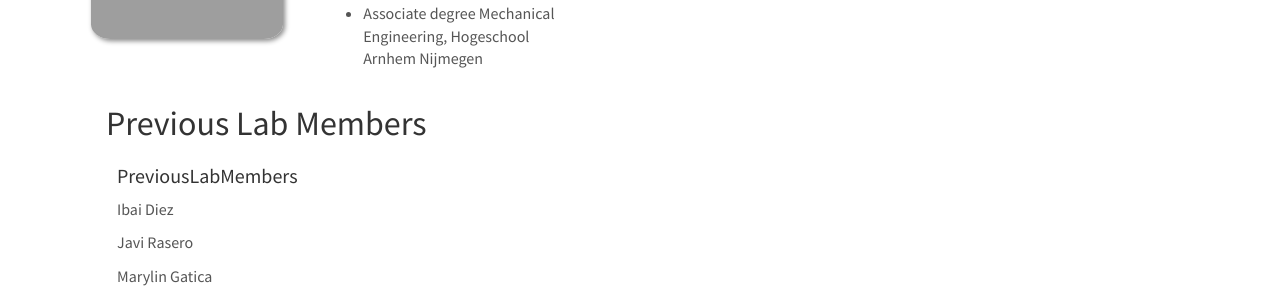
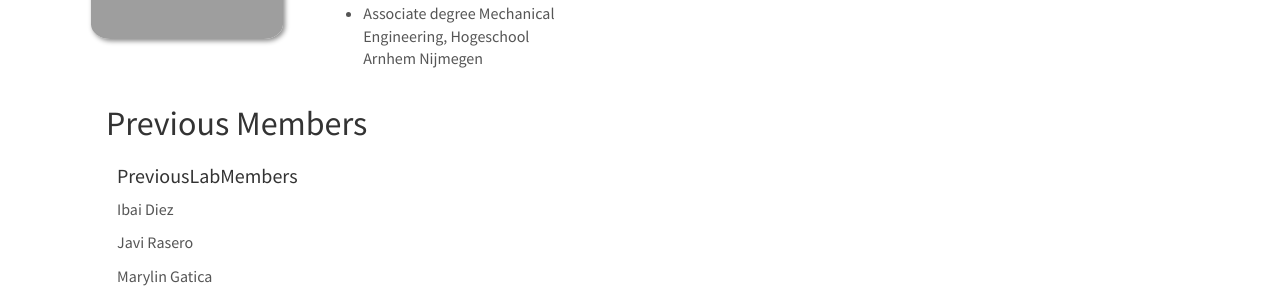
Before and after one commit to itellaetxe/compneurobilbao_website, a Jekyll site: the page built from _pages/team.md, in a window 1280 px wide and 900 px high, scrolled down 817 px. Shown: the part 372-672 px from the top of the window. Built offline with Jekyll 4.4.1, drawn with Linux system fonts in a browser that asks for light colours; nearby versions of some CDN libraries.

Commit message:
Update team.md

```diff
--- a/_pages/team.md
+++ b/_pages/team.md
@@ -274,7 +274,7 @@ sitemap: false
 {% endif %}
 
 
-## Previous Lab Members
+## Previous Members
 <div class="row">
 
 <div class="col-sm-4 clearfix">
```
